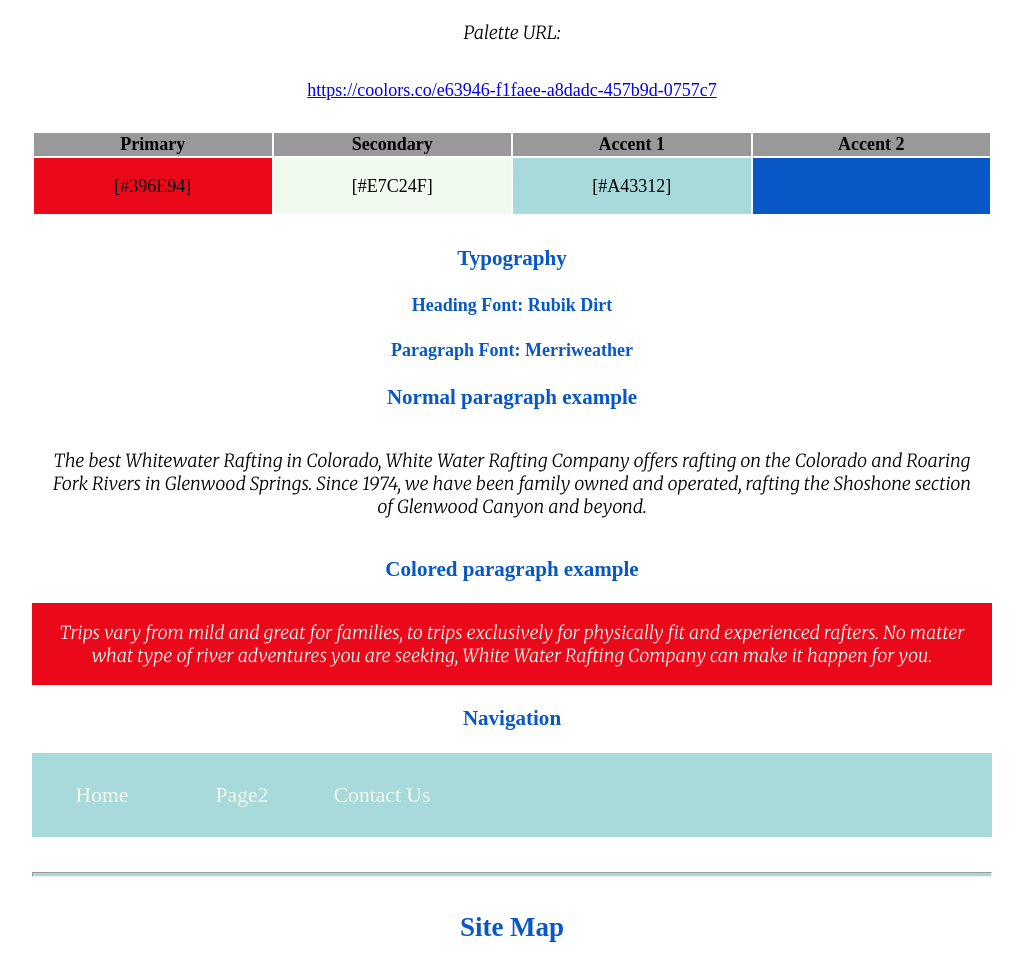
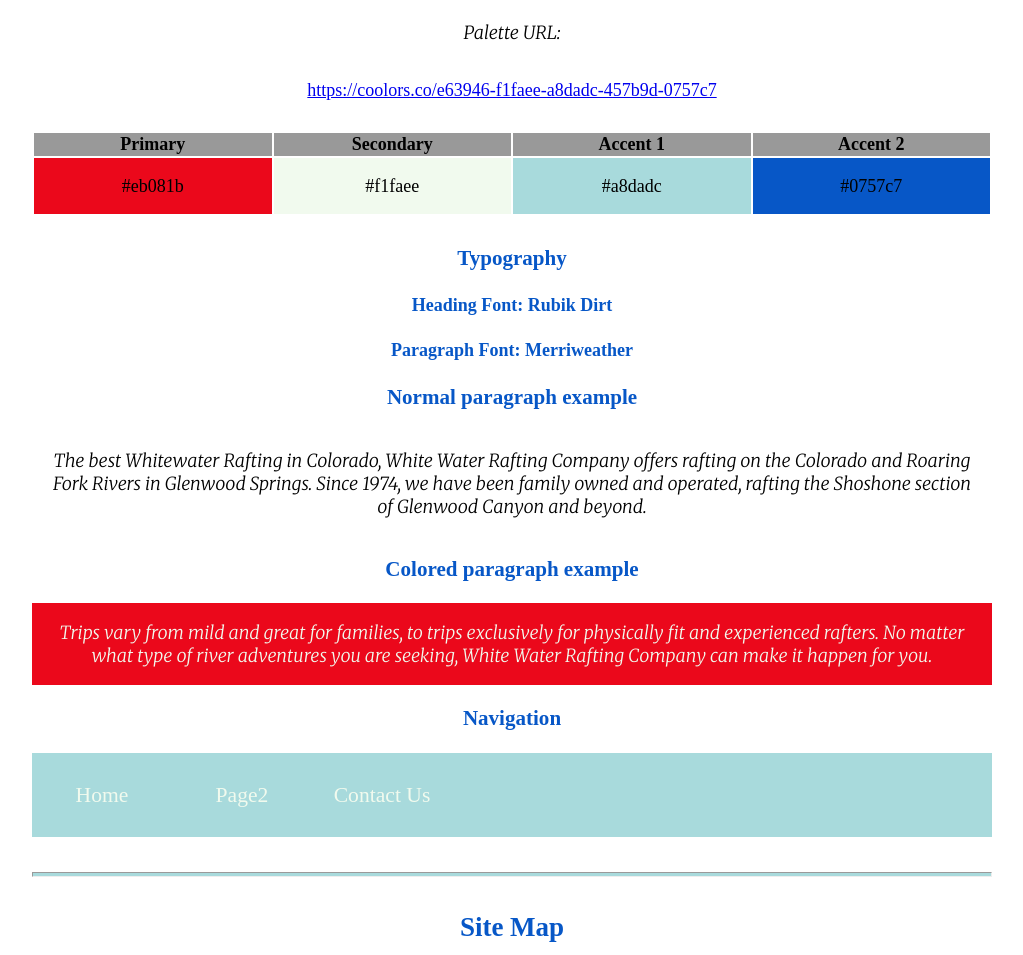
Before and after one commit to kevsher22/wdd_130, a plain HTML site: page wwr/site-plan-rafting.html in a window 1280 px wide. Shown: the part 1209-2164 px from the top of the page, without its empty margins (128-1151 px from the left). Drawn offline with Linux system fonts and the light colour scheme; a web font is replaced by a local one.

Commit message:
added colors

```diff
--- a/wwr/site-plan-rafting.html
+++ b/wwr/site-plan-rafting.html
@@ -57,10 +57,10 @@
       </tr>
       <!-- Replace the numbers in the boxes below with your hex color codes. Then switch to the site-plan.css file and change your colors there as well. -->
       <tr>
-        <td class="primary">[#396E94]</td>
-        <td class="secondary">[#E7C24F]</td>
-        <td class="accent1">[#A43312]</td>
-        <td class="accent2"></td>
+        <td class="primary">#eb081b</td>
+        <td class="secondary">#f1faee</td>
+        <td class="accent1">#a8dadc</td>
+        <td class="accent2">#0757c7</td>
       </tr>
     </table>
 
```
